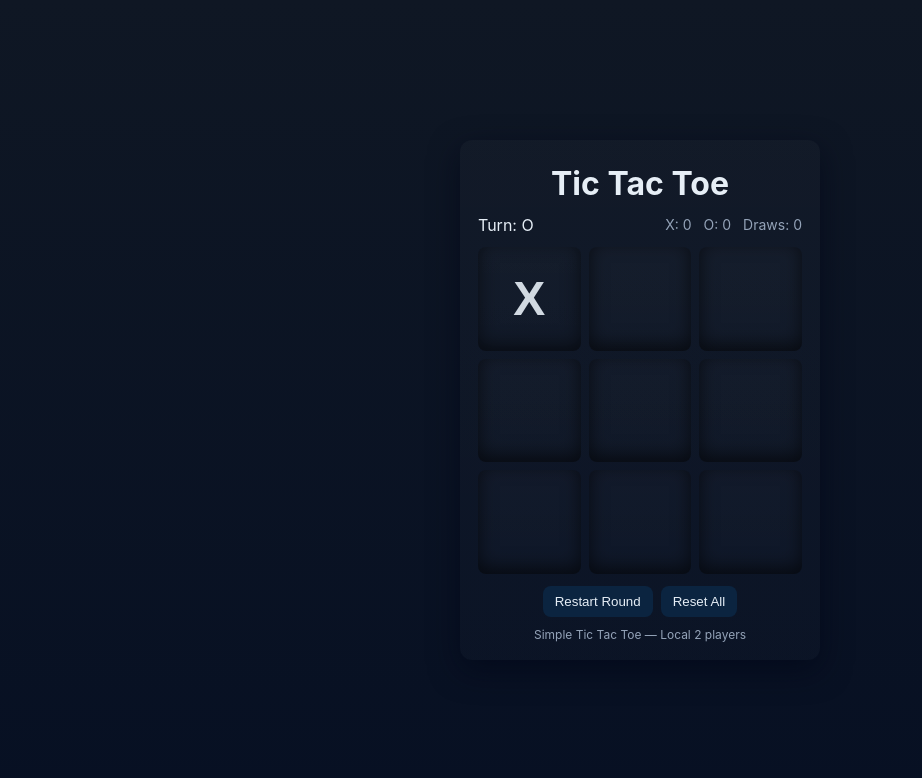
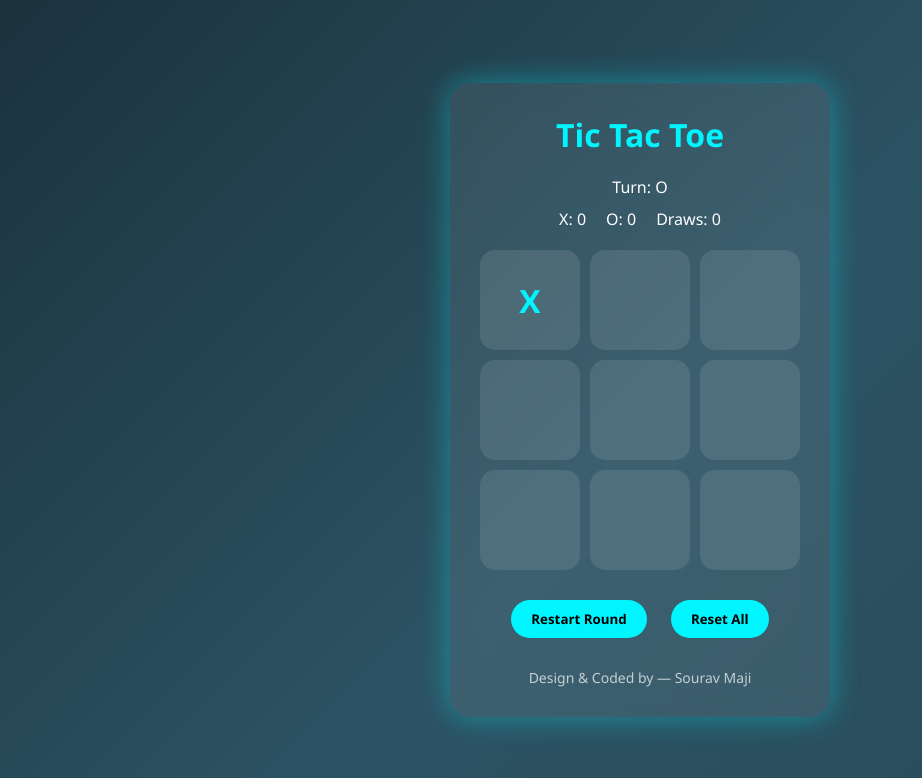
Before and after one commit to sourav-maji123/Webbased_Tic-tac-Toe_Game, a plain HTML site: page index.html in a window 1280 px wide. Both pictures are taken after a click on the button 529 px from the left and 298 px from the top of the page. Shown: the whole page, without its empty margins (0-922 px from the left). Drawn offline with Linux system fonts and the light colour scheme.

Commit message:
Enhance index.html with styling and layout
Added CSS styles for layout and design improvements.

```diff
--- a/index.html
+++ b/index.html
@@ -4,9 +4,119 @@
 <meta charset="utf-8" />
 <meta name="viewport" content="width=device-width,initial-scale=1" />
 <title>Tic Tac Toe — Mr. Sourav</title>
-  <link rel="stylesheet" href="styles.css">
+
+<style>
+*{
+  margin:0;
+  padding:0;
+  box-sizing:border-box;
+  font-family:'Segoe UI',sans-serif;
+}
+
+body{
+  min-height:100vh;
+  display:flex;
+  justify-content:center;
+  align-items:center;
+  background:linear-gradient(-45deg,#0f2027,#203a43,#2c5364,#000);
+  background-size:400% 400%;
+  animation:bg 10s ease infinite;
+  color:white;
+}
+
+@keyframes bg{
+  0%{background-position:0% 50%;}
+  50%{background-position:100% 50%;}
+  100%{background-position:0% 50%;}
+}
+
+.wrap{
+  text-align:center;
+  background:rgba(255,255,255,0.08);
+  backdrop-filter:blur(12px);
+  padding:30px;
+  border-radius:20px;
+  box-shadow:0 0 30px rgba(0,245,255,0.4);
+}
+
+h1{
+  margin-bottom:20px;
+  color:#00f5ff;
+}
+
+.status{
+  margin-bottom:20px;
+}
+
+#scoreboard{
+  display:flex;
+  justify-content:center;
+  gap:20px;
+  margin-top:10px;
+}
+
+.board{
+  display:grid;
+  grid-template-columns:repeat(3,100px);
+  gap:10px;
+  justify-content:center;
+  margin:20px 0;
+}
+
+.cell{
+  width:100px;
+  height:100px;
+  font-size:2rem;
+  font-weight:bold;
+  background:rgba(255,255,255,0.1);
+  border:none;
+  border-radius:15px;
+  color:#00f5ff;
+  cursor:pointer;
+  transition:0.3s;
+}
+
+.cell:hover{
+  background:#00f5ff;
+  color:black;
+}
+
+.controls button{
+  padding:10px 20px;
+  margin:10px;
+  border:none;
+  border-radius:20px;
+  background:#00f5ff;
+  color:black;
+  font-weight:bold;
+  cursor:pointer;
+  transition:0.3s;
+}
+
+.controls button:hover{
+  background:white;
+}
+
+.message{
+  margin-top:15px;
+  font-size:18px;
+  color:#00f5ff;
+}
+
+.hidden{
+  display:none;
+}
+
+.credits{
+  margin-top:20px;
+  font-size:14px;
+  opacity:0.7;
+}
+</style>
+
 </head>
 <body>
+
 <main class="wrap">
   <h1>Tic Tac Toe</h1>
 
@@ -38,9 +148,90 @@
 
   <div id="message" class="message hidden"></div>
 
-    <footer class="credits">Simple Tic Tac Toe — Local 2 players</footer>
+  <footer class="credits">Design & Coded by — Sourav Maji</footer>
 </main>
 
-  <script src="script.js"></script>
+<script>
+const cells = document.querySelectorAll(".cell");
+const playerDisplay = document.getElementById("player");
+const message = document.getElementById("message");
+const scoreX = document.getElementById("scoreX");
+const scoreO = document.getElementById("scoreO");
+const scoreD = document.getElementById("scoreD");
+
+let board = ["","","","","","","","",""];
+let currentPlayer = "X";
+let gameActive = true;
+
+let scores = { X:0, O:0, D:0 };
+
+const winPatterns = [
+  [0,1,2],[3,4,5],[6,7,8],
+  [0,3,6],[1,4,7],[2,5,8],
+  [0,4,8],[2,4,6]
+];
+
+cells.forEach(cell => {
+  cell.addEventListener("click", handleClick);
+});
+
+function handleClick(e){
+  const index = e.target.dataset.index;
+
+  if(board[index] !== "" || !gameActive) return;
+
+  board[index] = currentPlayer;
+  e.target.textContent = currentPlayer;
+
+  if(checkWin()){
+    message.textContent = currentPlayer + " Wins!";
+    message.classList.remove("hidden");
+    scores[currentPlayer]++;
+    updateScore();
+    gameActive = false;
+    return;
+  }
+
+  if(board.every(cell => cell !== "")){
+    message.textContent = "It's a Draw!";
+    message.classList.remove("hidden");
+    scores.D++;
+    updateScore();
+    gameActive = false;
+    return;
+  }
+
+  currentPlayer = currentPlayer === "X" ? "O" : "X";
+  playerDisplay.textContent = currentPlayer;
+}
+
+function checkWin(){
+  return winPatterns.some(pattern => {
+    return pattern.every(index => board[index] === currentPlayer);
+  });
+}
+
+function updateScore(){
+  scoreX.textContent = scores.X;
+  scoreO.textContent = scores.O;
+  scoreD.textContent = scores.D;
+}
+
+document.getElementById("restart").addEventListener("click", () => {
+  board = ["","","","","","","","",""];
+  cells.forEach(cell => cell.textContent = "");
+  message.classList.add("hidden");
+  currentPlayer = "X";
+  playerDisplay.textContent = currentPlayer;
+  gameActive = true;
+});
+
+document.getElementById("resetAll").addEventListener("click", () => {
+  scores = { X:0, O:0, D:0 };
+  updateScore();
+  document.getElementById("restart").click();
+});
+</script>
+
 </body>
 </html>
```
Lines whose indentation alone changed are shown as unchanged.
